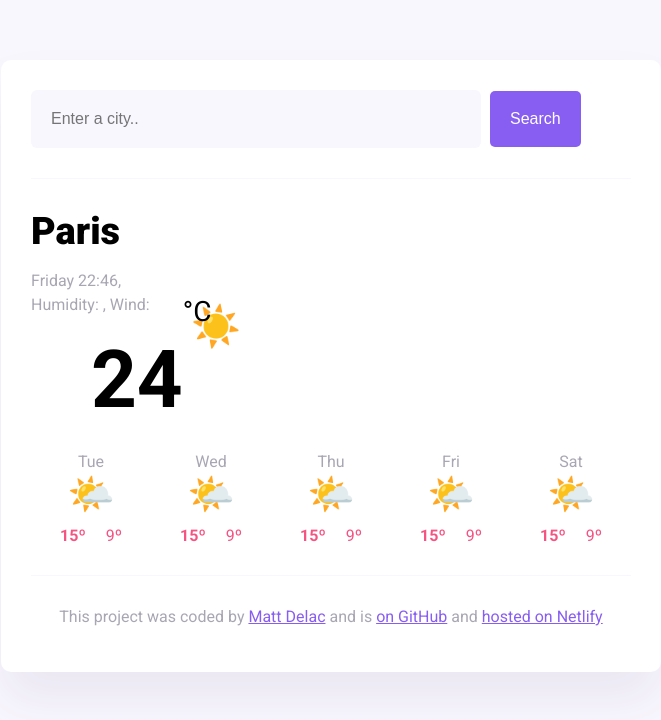
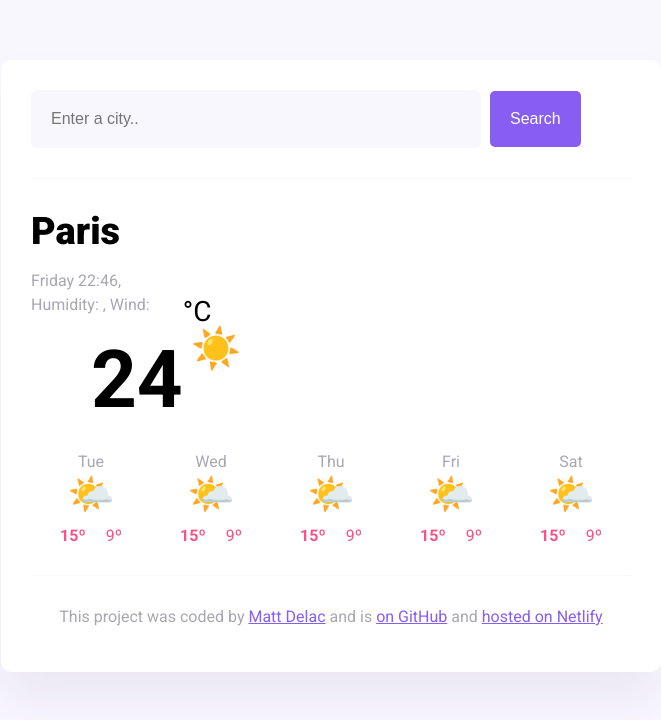
Before and after one commit to yammie22/my-project, a plain HTML site: page index.html in a window 1280 px wide. Shown: the whole page, without its empty margins (309-970 px from the left). Drawn offline with nearby package versions, Linux system fonts and the light colour scheme; no server answers.

Commit message:
Update style.css

```diff
--- a/style.css
+++ b/style.css
@@ -80,7 +80,7 @@ body {
 
   .current-temperature-icon {
     position: relative;
-    top: -30px;
+    top: -8px;
     right: -160px;
     font-size: 40px;
     margin-right: 10px;
```
